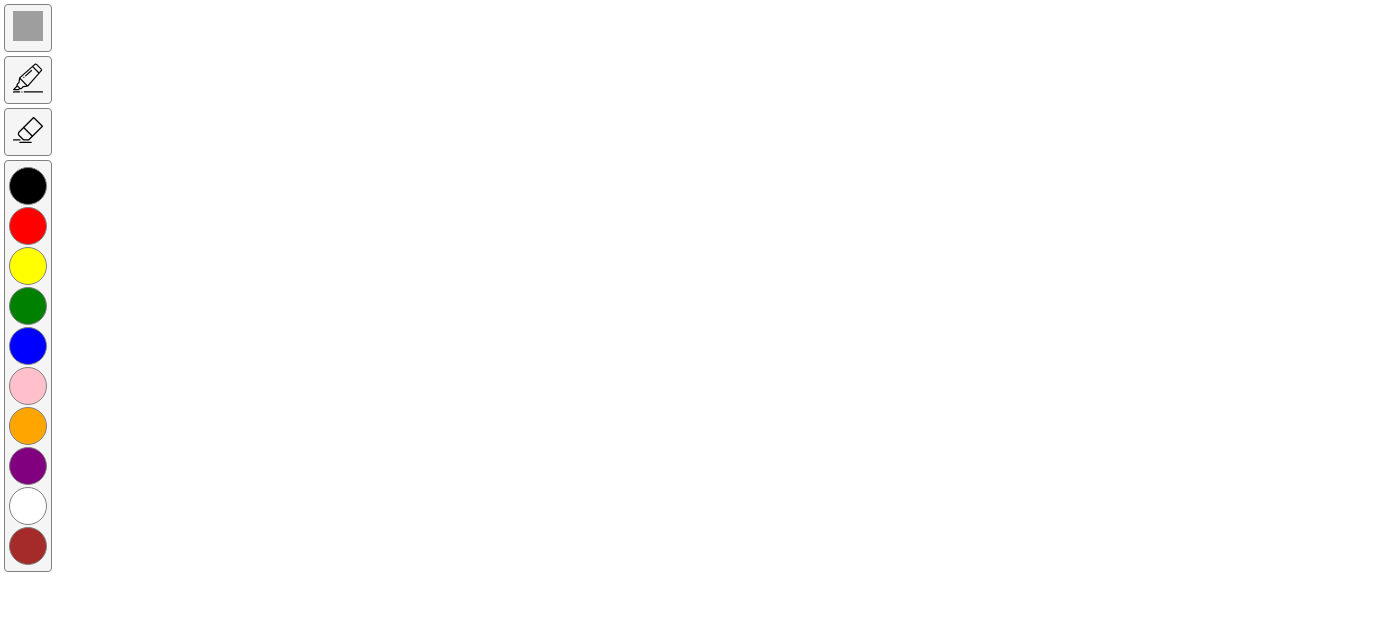
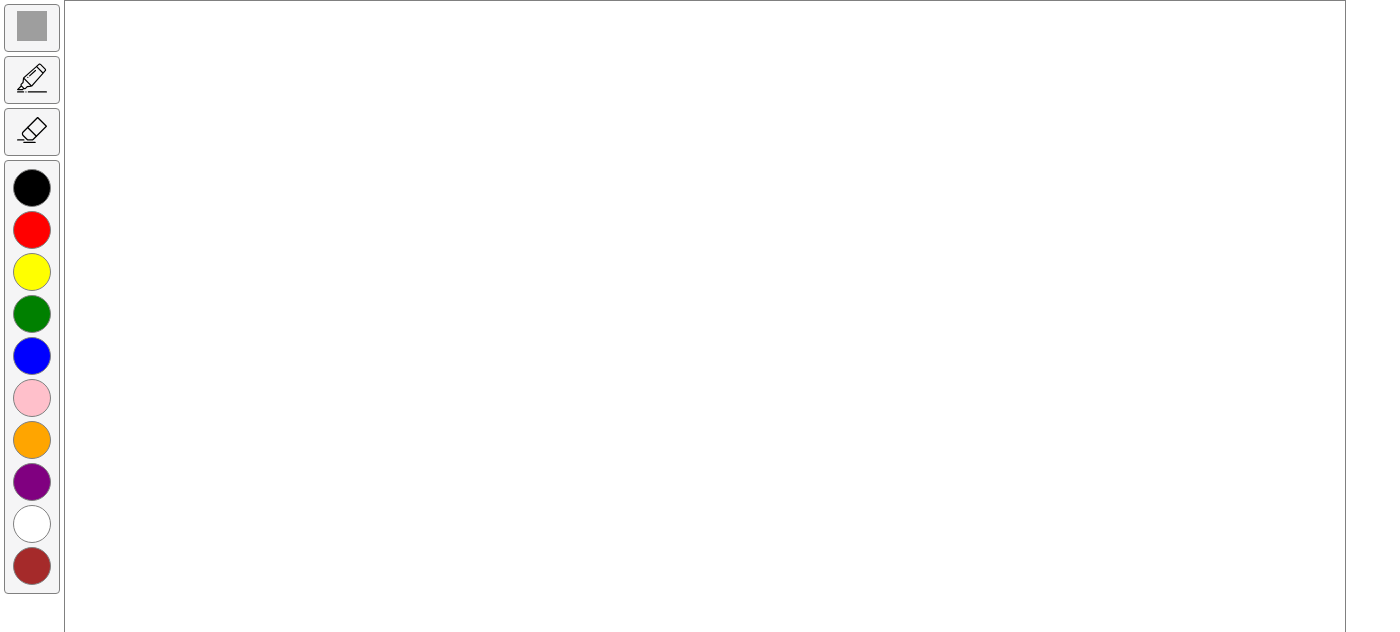
Before and after one commit to rishma110/MyDrawingBoard, a React (Create React App) app: page / in a window 1280 px wide. Shown: the top 632 px of the page, 1400 px wide, since content can reach past the window. Built offline with nearby package versions, Linux system fonts and the light colour scheme; grey boxes are pictures that could not be loaded.

Commit message:
Bug fixes

```diff
--- a/src/App.css
+++ b/src/App.css
@@ -17,7 +17,7 @@
 .color-block {
   height: 36px;
   width: 36px;
-  margin: 2px 0px;
+  margin: 4px;
   border-radius: 50%;
   border: 1px solid grey;
 }
@@ -42,8 +42,10 @@
 }
 
 .brush-container {
-  display: inline-flex;
-  position: relative;
+  position: absolute;
+  left: 65px;
+  top: 10px;
+  z-index: 2;
 }
 .circle-container {
   visibility: hidden;
--- a/src/App.js
+++ b/src/App.js
@@ -1,3 +1,13 @@
+/*
+Initial steps
+I am using two canvases one canvas for pen strokes and eraser, the other for marker strokes
+the marker canvas is placed above the pen canvas with its opacity set to 50% and the initial visibility of the canvas is hidden
+On component mount we set the context of both canvases and set their respective heights and widths to be that of the window.
+By default when user tries to make a stroke we make him use a pen of thickness 3px. The user can choose to change the thickness of the pen by clicking on the
+pen and selecting the desired thickness.
+When user selects the marker we make the marker canvas visible and make marker strokes of this canvas and ignoring mouse move events on the other canvas
+
+*/
 import React from "react";
 import "./App.css";
 import Board from "./Board.js";
@@ -34,12 +44,17 @@ export default class App extends React.Component {
 
   brushSizeSelect = (thickness) => {
     this.brushThickness = thickness;
-    let circleContainer = document.getElementById("circle-container");
-    circleContainer.style.visibility = "hidden";
+    this.hideToolThickness();
   };
 
   colorSelect = (penColor, e) => {
+    this.hideToolThickness();
     this.pencolor = penColor;
+  };
+
+  hideToolThickness = () => {
+    let circleContainer = document.getElementById("circle-container");
+    circleContainer.style.visibility = "hidden";
   };
 
   showToolThickness = () => {
@@ -48,6 +63,7 @@ export default class App extends React.Component {
   };
 
   toolSelect = (tool, e) => {
+    this.hideToolThickness();
     this.tool = tool;
     if (this.tool === "marker") {
       this.showMarker = true;
@@ -87,6 +103,9 @@ export default class App extends React.Component {
           >
             <img className="tool" src={eachTool.src} />
           </div>
+          {eachTool.tool === "pen" && (
+            <div className="brush-container">{this.renderBrushSize()}</div>
+          )}
           <div className={"pen-thickness"}>{eachTool.tool}</div>
         </>
       );
@@ -217,12 +236,9 @@ export default class App extends React.Component {
   render() {
     return (
       <div className="App">
-        <div className="brush-container">
-          <div className="side-bar">
-            {this.renderBrushes()}
-            {this.renderColorPalette()}
-          </div>
-          {this.renderBrushSize()}
+        <div className="side-bar">
+          {this.renderBrushes()}
+          {this.renderColorPalette()}
         </div>
         <div className="canvas-container">
           <Board
--- a/src/Board.css
+++ b/src/Board.css
@@ -1,4 +1,5 @@
 .board {
+  border: 1px solid grey;
 }
 .marker {
   visibility: hidden;
```
